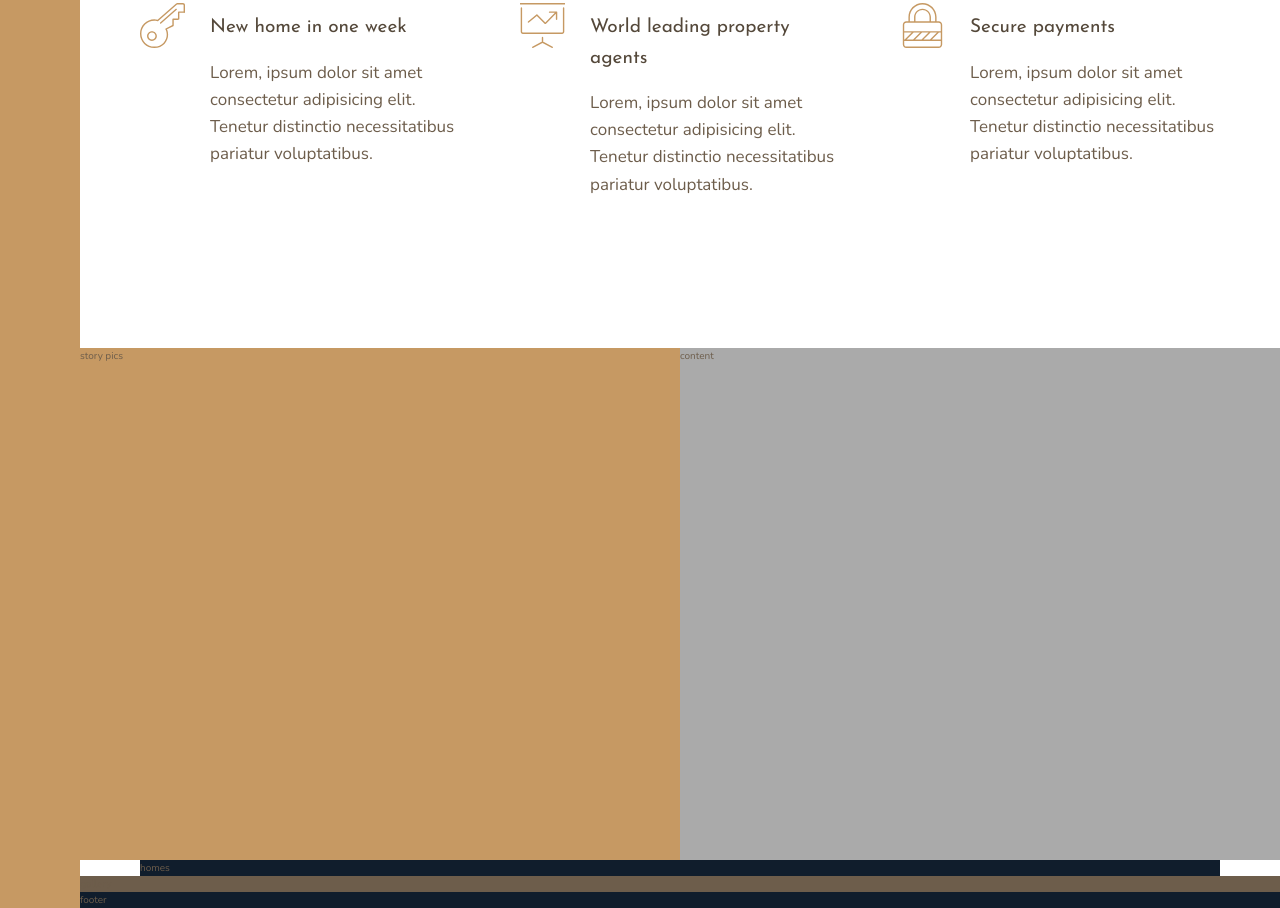
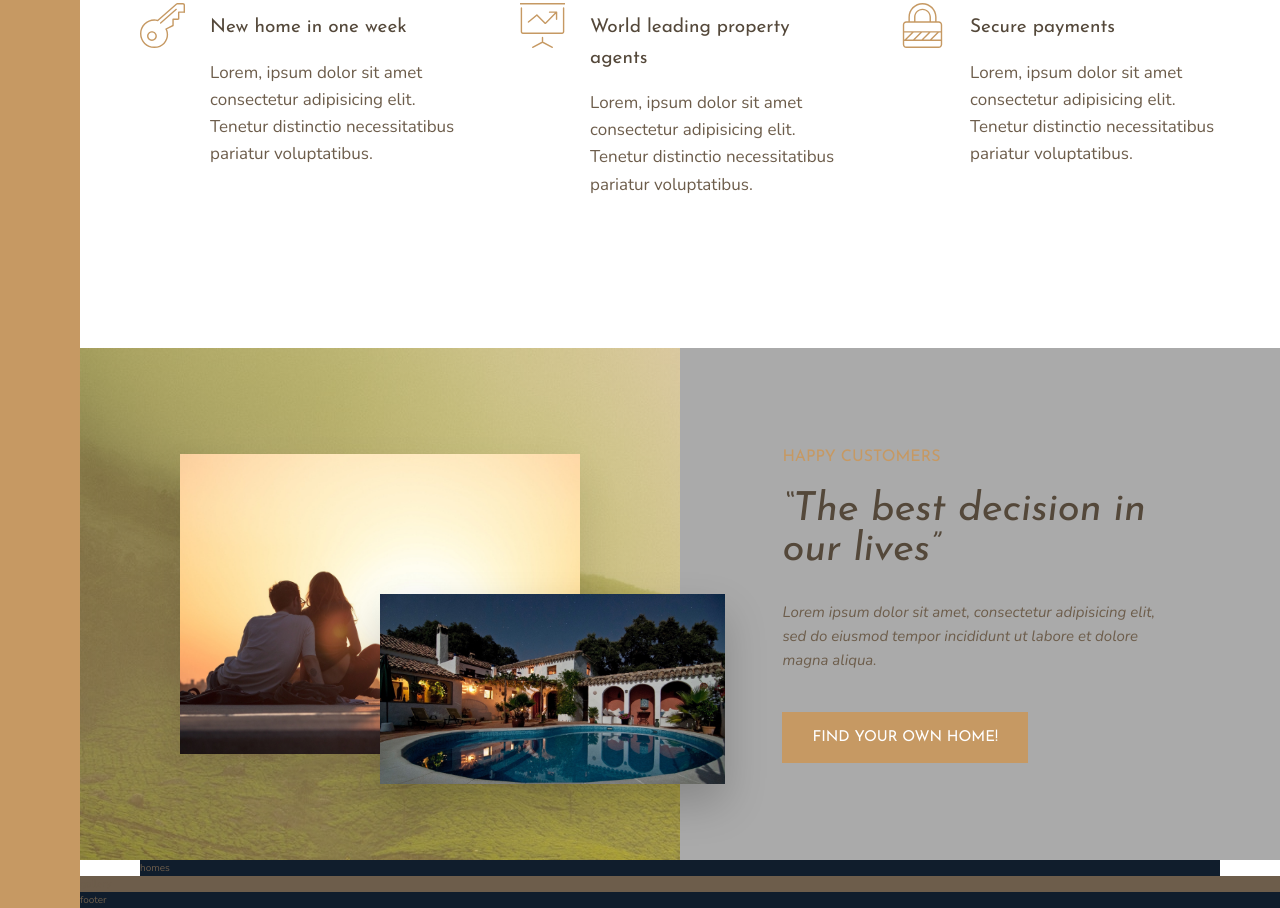
Before and after one commit to arozanski/properties, a website: page index.html in a window 1280 px wide. Shown: the part 1018-1926 px from the top of the page. Drawn offline with nearby package versions, Linux system fonts and the light colour scheme; files that its build step writes are made by us from their sources.

```diff
--- a/index.html
+++ b/index.html
@@ -72,10 +72,14 @@
         </div>
       </section>
       <div class="story__pictures">
-        story pics
+        <img src="img/story-1.jpeg" alt="Img 1" class="story__img-1"/>
+        <img src="img/story-2.jpeg" alt="Img 2" class="story__img-2"/>
       </div>
       <div class="story__content">
-        content
+        <h3 class="heading-3 mb-sm">Happy Customers</h3>
+        <h2 class="heading-2 heading-2--dark mb-md">&ldquo;The best decision in our lives&rdquo;</h2>
+        <p class="story__text mb-lg">Lorem ipsum dolor sit amet, consectetur adipisicing elit, sed do eiusmod tempor incididunt ut labore et dolore magna aliqua.  </p>
+        <button class="btn">Find your own home!</button>
       </div>
       <section class="homes">
         homes
--- a/sass/_story.scss
+++ b/sass/_story.scss
@@ -2,10 +2,41 @@
   &__pictures {
     background-color: $color-primary;
     grid-column: full-start / col-end 4;
+    display: grid;
+    grid-template-rows: repeat(6, 1fr);
+    grid-template-columns: repeat(6, 1fr);
+    align-items: center;
+    background-image: linear-gradient(rgba($color-primary, .5), rgba($color-primary, .5)),
+                      url(../img/back.jpg);
+  }
+
+  &__img-1 {
+    width: 100%;
+    grid-row: 2 / 6;
+    grid-column: 2 / 6;
+    box-shadow: 0 2rem 4rem rgba(0, 0, 0, .1);
+  }
+
+  &__img-2 {
+    width: 115%;
+    grid-row: 4 / 6;
+    grid-column: 4 / 7;
+    z-index: 50;
+    box-shadow: 0 2rem 4rem rgba(0, 0, 0, .2);
   }
 
   &__content {
     background-color: $color-grey-light-2;
     grid-column: col-start 5 / full-end;
+    padding: 6rem 8vw;
+    display: flex;
+    flex-direction: column;
+    justify-content: center;
+    align-items: flex-start;
+  }
+
+  &__text {
+    font-size: 1.5rem;
+    font-style: italic;
   }
 }
--- a/sass/_typography.scss
+++ b/sass/_typography.scss
@@ -9,10 +9,24 @@
 
 .heading-2 {
   @extend %heading;
+  font-size: 4rem;
+  font-style: italic;
+  line-height: 1;
+
+  &--light {
+    color: $color-grey-light-1;
+  }
+
+  &--dark {
+    color: $color-grey-dark-1;
+  }
 }
 
 .heading-3 {
   @extend %heading;
+  font-size: 1.6rem;
+  color: $color-primary;
+  text-transform: uppercase;
 }
 
 .heading-4 {
@@ -27,3 +41,37 @@
     color: $color-grey-dark-1;
   }
 }
+
+.btn {
+  background-color: $color-primary;
+  color: #fff;
+  border: none;
+  border-radius: 0;
+  font-family: $font-display;
+  font-size: 1.5rem;
+  text-transform: uppercase;
+  padding: 1.8rem 3rem;
+  cursor: pointer;
+  transition: all .3s;
+
+  &:hover {
+    background-color: $color-primary-dark;
+  }
+}
+
+// Utilities
+.mb-sm {
+  margin-bottom: 2rem;
+}
+
+.mb-md {
+  margin-bottom: 3rem;
+}
+
+.mb-lg {
+  margin-bottom: 4rem;
+}
+
+.mb-xl {
+  margin-bottom: 8rem;
+}
```
